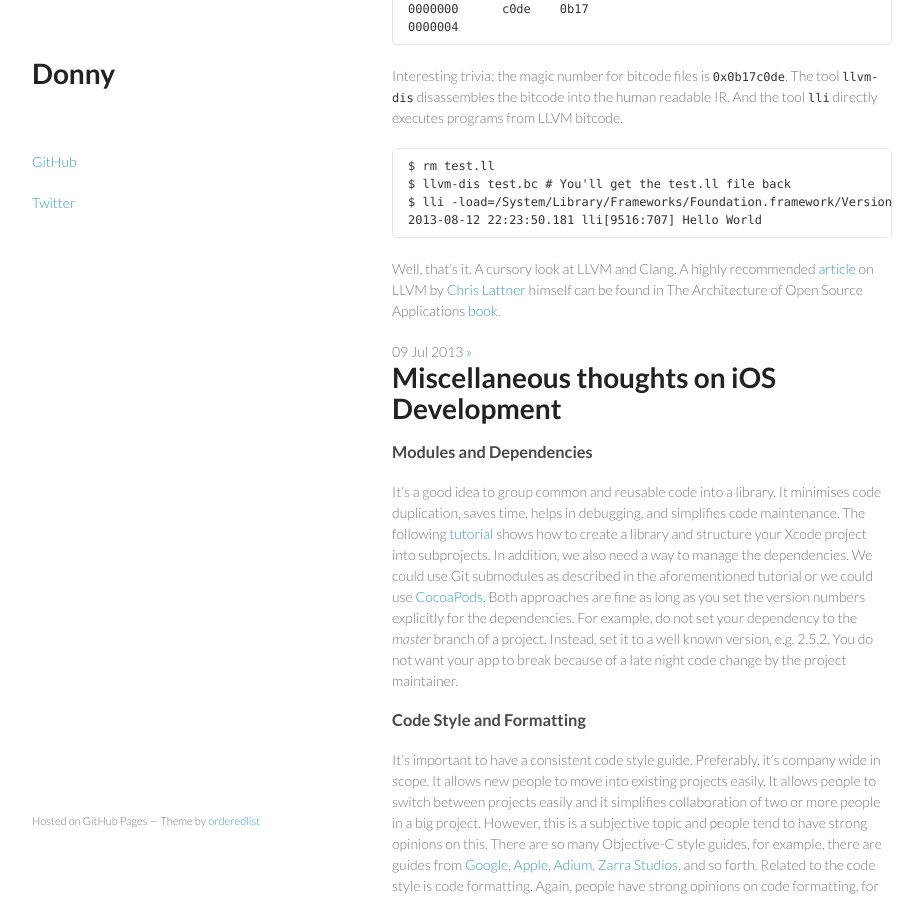
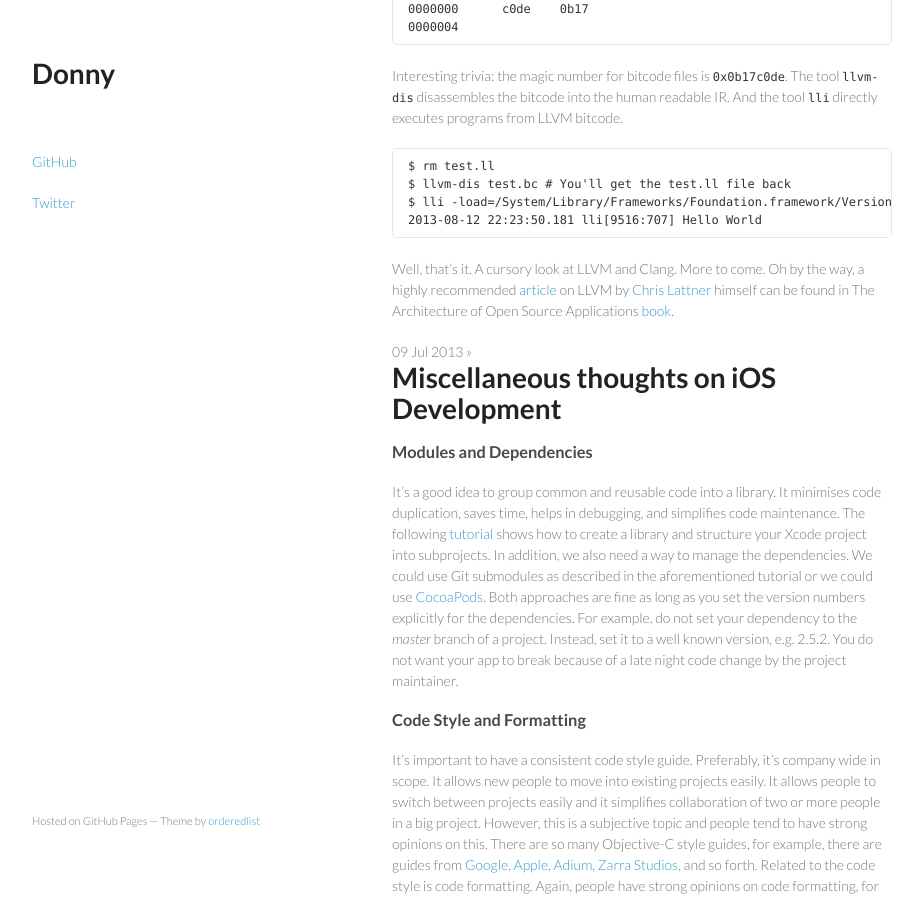
Before and after one commit to donny/donny.github.io, a Jekyll site: the page built from index.html, in a window 1280 px wide and 900 px high, scrolled down 1780 px. Shown: the whole window, without its empty margins (178-1101 px from the left). Built offline with Jekyll 4.4.1, drawn with Linux system fonts in a browser that asks for light colours.

Commit message:
Minor edit.

```diff
--- a/_posts/2013-08-12-a-cursory-look-at-llvm-and-clang.md
+++ b/_posts/2013-08-12-a-cursory-look-at-llvm-and-clang.md
@@ -79,4 +79,4 @@ Interesting trivia: the magic number for bitcode files is `0x0b17c0de`. The tool
     $ lli -load=/System/Library/Frameworks/Foundation.framework/Versions/Current/Foundation test.bc
     2013-08-12 22:23:50.181 lli[9516:707] Hello World
 
-Well, that's it. A cursory look at LLVM and Clang. A highly recommended [article](http://www.aosabook.org/en/llvm.html) on LLVM by [Chris Lattner](http://www.nondot.org/sabre/) himself can be found in The Architecture of Open Source Applications [book](http://aosabook.org/en/index.html).
+Well, that's it. A cursory look at LLVM and Clang. More to come. Oh by the way, a highly recommended [article](http://www.aosabook.org/en/llvm.html) on LLVM by [Chris Lattner](http://www.nondot.org/sabre/) himself can be found in The Architecture of Open Source Applications [book](http://aosabook.org/en/index.html).
```
